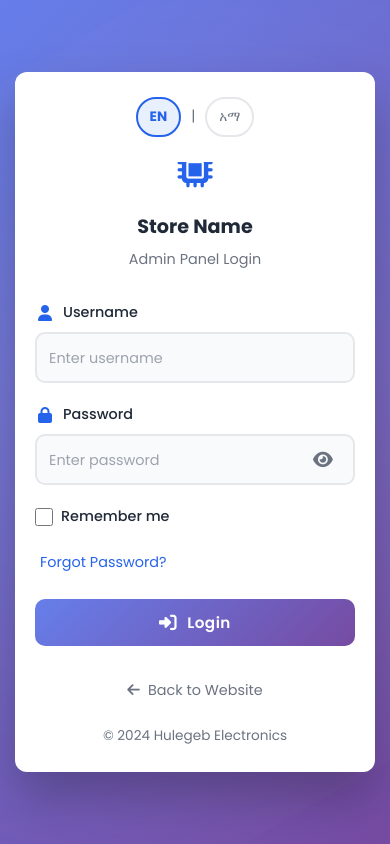
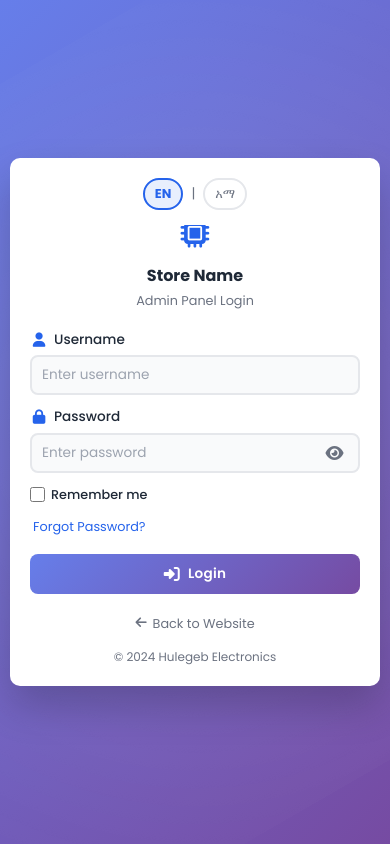
Before and after one commit to Haile-Kefle-cs/hulegeb-electronics, a website: page admin.html in a window 390 px wide. Drawn offline with Linux system fonts and the light colour scheme.

Commit message:
admin.html

```diff
--- a/admin.html
+++ b/admin.html
@@ -39,7 +39,7 @@
         body {
             font-family: 'Poppins', sans-serif;
             color: var(--text-color);
-            line-height: 1.6;
+            line-height: 1.5;
             overflow-x: hidden;
             width: 100%;
             max-width: 100%;
@@ -59,7 +59,7 @@
             justify-content: center;
             min-height: 100vh;
             width: 100%;
-            padding: 40px 20px;
+            padding: 30px 20px;
             position: relative;
             overflow-x: hidden;
         }
@@ -83,14 +83,14 @@
             to { transform: rotate(360deg); }
         }
 
-        /* ==================== Login Box ==================== */
+        /* ==================== Login Box - Reduced Size ==================== */
         .login-box {
             background: white;
-            border-radius: 20px;
-            padding: 40px;
+            border-radius: 15px;
+            padding: 25px 30px;
             width: 100%;
-            max-width: 420px;
-            box-shadow: 0 25px 50px rgba(0, 0, 0, 0.25);
+            max-width: 350px;
+            box-shadow: 0 20px 40px rgba(0, 0, 0, 0.2);
             position: relative;
             z-index: 1;
             animation: slideUp 0.5s ease;
@@ -100,7 +100,7 @@
 
         @keyframes slideUp {
             from {
-                transform: translateY(30px);
+                transform: translateY(20px);
                 opacity: 0;
             }
             to {
@@ -114,29 +114,29 @@
             display: flex;
             align-items: center;
             justify-content: center;
-            gap: 10px;
-            margin-bottom: 25px;
+            gap: 8px;
+            margin-bottom: 15px;
             flex-wrap: wrap;
             width: 100%;
         }
 
         .language-switcher-admin span {
             color: var(--light-text);
-            font-size: 0.9rem;
+            font-size: 0.85rem;
         }
 
         .lang-btn {
             background: none;
             border: 2px solid var(--border-color);
             cursor: pointer;
-            font-size: 0.9rem;
+            font-size: 0.85rem;
             font-weight: 500;
             color: var(--light-text);
-            padding: 8px 16px;
+            padding: 5px 12px;
             transition: all 0.3s ease;
-            border-radius: 25px;
-            min-height: 44px;
-            min-width: 50px;
+            border-radius: 20px;
+            min-height: 35px;
+            min-width: 45px;
             display: inline-flex;
             align-items: center;
             justify-content: center;
@@ -156,69 +156,65 @@
             color: var(--primary-color);
         }
 
-        .lang-btn:active {
-            transform: scale(0.95);
-        }
-
-        /* ==================== Login Header ==================== */
+        /* ==================== Login Header - Compact ==================== */
         .login-header {
             text-align: center;
-            margin-bottom: 30px;
+            margin-bottom: 20px;
             width: 100%;
         }
 
         .login-header i {
-            font-size: 3rem;
+            font-size: 2.2rem;
             color: var(--primary-color);
-            margin-bottom: 15px;
+            margin-bottom: 10px;
             animation: bounce 2s infinite;
             display: inline-block;
         }
 
         @keyframes bounce {
             0%, 100% { transform: translateY(0); }
-            50% { transform: translateY(-10px); }
+            50% { transform: translateY(-5px); }
         }
 
         .login-header h1 {
-            font-size: 1.4rem;
-            margin-bottom: 5px;
+            font-size: 1.2rem;
+            margin-bottom: 3px;
             word-wrap: break-word;
             color: var(--text-color);
         }
 
         .login-header p {
             color: var(--light-text);
-            font-size: 0.9rem;
+            font-size: 0.8rem;
             word-wrap: break-word;
         }
 
-        /* ==================== Login Form ==================== */
+        /* ==================== Login Form - Compact ==================== */
         .login-form {
             width: 100%;
             overflow: hidden;
         }
 
         .login-form .form-group {
-            margin-bottom: 20px;
+            margin-bottom: 12px;
             width: 100%;
         }
 
         .login-form label {
             display: flex;
             align-items: center;
-            gap: 8px;
-            margin-bottom: 8px;
+            gap: 6px;
+            margin-bottom: 5px;
             font-weight: 500;
-            font-size: 0.9rem;
+            font-size: 0.85rem;
             color: var(--text-color);
             word-wrap: break-word;
         }
 
         .login-form label i {
             color: var(--primary-color);
-            font-size: 1rem;
-            width: 20px;
+            font-size: 0.9rem;
+            width: 18px;
             text-align: center;
             flex-shrink: 0;
         }
@@ -232,14 +228,14 @@
         .login-form input[type="password"],
         .login-form input[type="email"] {
             width: 100%;
-            padding: 14px;
+            padding: 10px 12px;
             border: 2px solid var(--border-color);
-            border-radius: 10px;
-            font-size: 1rem;
+            border-radius: 8px;
+            font-size: 0.9rem;
             transition: all 0.3s ease;
             -webkit-appearance: none;
             appearance: none;
-            min-height: 50px;
+            min-height: 40px;
             max-width: 100%;
             font-family: inherit;
             background: #f9fafb;
@@ -251,27 +247,27 @@
         .login-form input[type="email"]:focus {
             outline: none;
             border-color: var(--primary-color);
-            box-shadow: 0 0 0 4px rgba(37, 99, 235, 0.1);
+            box-shadow: 0 0 0 3px rgba(37, 99, 235, 0.1);
             background: white;
         }
 
         .login-form input::placeholder {
             color: #9ca3af;
-            font-size: 0.9rem;
+            font-size: 0.85rem;
         }
 
         .toggle-password {
             position: absolute;
-            right: 12px;
+            right: 8px;
             top: 50%;
             transform: translateY(-50%);
             background: none;
             border: none;
             cursor: pointer;
             color: var(--light-text);
-            padding: 10px;
-            min-height: 40px;
-            min-width: 40px;
+            padding: 8px;
+            min-height: 35px;
+            min-width: 35px;
             display: flex;
             align-items: center;
             justify-content: center;
@@ -284,30 +280,26 @@
             color: var(--primary-color);
         }
 
-        .toggle-password:active {
-            transform: translateY(-50%) scale(0.9);
+        .toggle-password i {
+            font-size: 1rem;
         }
 
-        .toggle-password i {
-            font-size: 1.1rem;
-        }
-
-        /* ==================== Login Options ==================== */
+        /* ==================== Login Options - Compact ==================== */
         .login-options {
             display: flex;
             justify-content: space-between;
             align-items: center;
-            margin-bottom: 20px;
-            font-size: 0.9rem;
+            margin-bottom: 15px;
+            font-size: 0.8rem;
             flex-wrap: wrap;
-            gap: 10px;
+            gap: 8px;
             width: 100%;
         }
 
         .remember-me {
             display: flex;
             align-items: center;
-            gap: 8px;
+            gap: 5px;
             cursor: pointer;
             flex-wrap: wrap;
             user-select: none;
@@ -317,15 +309,15 @@
         }
 
         .remember-me input[type="checkbox"] {
-            width: 18px;
-            height: 18px;
+            width: 15px;
+            height: 15px;
             cursor: pointer;
             accent-color: var(--primary-color);
             flex-shrink: 0;
         }
 
         .remember-me span {
-            font-size: 0.9rem;
+            font-size: 0.8rem;
             color: var(--text-color);
         }
 
@@ -333,9 +325,9 @@
             color: var(--primary-color);
             text-decoration: none;
             white-space: nowrap;
-            font-size: 0.9rem;
+            font-size: 0.8rem;
             transition: all 0.3s ease;
-            padding: 5px;
+            padding: 3px;
         }
 
         .forgot-password:hover {
@@ -343,31 +335,31 @@
             text-decoration: underline;
         }
 
-        /* ==================== Login Button ==================== */
+        /* ==================== Login Button - Compact ==================== */
         .btn-login {
             width: 100%;
-            padding: 14px;
+            padding: 10px;
             background: linear-gradient(135deg, #667eea 0%, #764ba2 100%);
             color: white;
             border: none;
-            border-radius: 10px;
-            font-size: 1rem;
+            border-radius: 8px;
+            font-size: 0.9rem;
             font-weight: 600;
             cursor: pointer;
             transition: all 0.3s ease;
-            min-height: 50px;
+            min-height: 40px;
             max-width: 100%;
             display: flex;
             align-items: center;
             justify-content: center;
-            gap: 10px;
+            gap: 8px;
             font-family: inherit;
-            letter-spacing: 0.5px;
+            letter-spacing: 0.3px;
         }
 
         .btn-login:hover {
             transform: translateY(-2px);
-            box-shadow: 0 10px 25px rgba(102, 126, 234, 0.4);
+            box-shadow: 0 8px 20px rgba(102, 126, 234, 0.3);
         }
 
         .btn-login:active {
@@ -376,21 +368,21 @@
         }
 
         .btn-login i {
-            font-size: 1.1rem;
+            font-size: 1rem;
         }
 
-        /* ==================== Login Error ==================== */
+        /* ==================== Login Error - Compact ==================== */
         .login-error {
             display: none;
             background: #fee2e2;
             color: #991b1b;
-            padding: 12px 15px;
-            border-radius: 10px;
-            margin-top: 15px;
+            padding: 8px 12px;
+            border-radius: 8px;
+            margin-top: 10px;
             text-align: center;
             align-items: center;
-            gap: 10px;
-            font-size: 0.9rem;
+            gap: 8px;
+            font-size: 0.8rem;
             word-wrap: break-word;
             animation: shake 0.5s ease;
             width: 100%;
@@ -402,13 +394,13 @@
 
         @keyframes shake {
             0%, 100% { transform: translateX(0); }
-            25% { transform: translateX(-10px); }
-            75% { transform: translateX(10px); }
+            25% { transform: translateX(-8px); }
+            75% { transform: translateX(8px); }
         }
 
-        /* ==================== Login Footer ==================== */
+        /* ==================== Login Footer - Compact ==================== */
         .login-footer {
-            margin-top: 25px;
+            margin-top: 15px;
             text-align: center;
             width: 100%;
         }
@@ -418,12 +410,12 @@
             text-decoration: none;
             display: inline-flex;
             align-items: center;
-            gap: 8px;
-            margin-bottom: 15px;
+            gap: 6px;
+            margin-bottom: 10px;
             transition: all 0.3s ease;
-            padding: 8px 12px;
+            padding: 5px 10px;
             border-radius: 5px;
-            font-size: 0.9rem;
+            font-size: 0.8rem;
         }
 
         .back-link:hover {
@@ -432,7 +424,7 @@
         }
 
         .login-footer p {
-            font-size: 0.85rem;
+            font-size: 0.75rem;
             color: var(--light-text);
             word-wrap: break-word;
         }
@@ -440,77 +432,13 @@
         /* ==================== Responsive Design ==================== */
         @media (max-width: 768px) {
             .login-container {
-                padding: 30px 20px;
-            }
-
-            .login-box {
-                padding: 30px 25px;
-                border-radius: 15px;
-                max-width: 400px;
-            }
-
-            .login-header i {
-                font-size: 2.5rem;
-            }
-
-            .login-header h1 {
-                font-size: 1.3rem;
-            }
-
-            .login-options {
-                flex-direction: column;
-                align-items: flex-start;
-            }
-        }
-
-        @media (max-width: 480px) {
-            .login-container {
                 padding: 20px 15px;
             }
 
             .login-box {
-                padding: 25px 20px;
+                padding: 20px 25px;
                 border-radius: 12px;
-                max-width: 100%;
-            }
-
-            .login-header i {
-                font-size: 2.2rem;
-            }
-
-            .login-header h1 {
-                font-size: 1.2rem;
-            }
-
-            .login-form input[type="text"],
-            .login-form input[type="password"],
-            .login-form input[type="email"] {
-                padding: 12px;
-                font-size: 0.95rem;
-                min-height: 45px;
-            }
-
-            .btn-login {
-                padding: 12px;
-                font-size: 0.95rem;
-                min-height: 45px;
-            }
-
-            .lang-btn {
-                padding: 6px 12px;
-                font-size: 0.85rem;
-                min-height: 40px;
-                min-width: 45px;
-            }
-        }
-
-        @media (max-width: 360px) {
-            .login-container {
-                padding: 15px 10px;
-            }
-
-            .login-box {
-                padding: 20px 15px;
+                max-width: 320px;
             }
 
             .login-header i {
@@ -522,14 +450,79 @@
             }
 
             .login-options {
+                flex-direction: column;
+                align-items: flex-start;
                 gap: 5px;
+            }
+        }
+
+        @media (max-width: 480px) {
+            .login-container {
+                padding: 15px 10px;
+            }
+
+            .login-box {
+                padding: 20px;
+                border-radius: 10px;
+                max-width: 100%;
+            }
+
+            .login-header i {
+                font-size: 1.8rem;
+            }
+
+            .login-header h1 {
+                font-size: 1rem;
+            }
+
+            .login-form input[type="text"],
+            .login-form input[type="password"],
+            .login-form input[type="email"] {
+                padding: 8px 10px;
+                font-size: 0.85rem;
+                min-height: 38px;
+            }
+
+            .btn-login {
+                padding: 10px;
+                font-size: 0.85rem;
+                min-height: 38px;
+            }
+
+            .lang-btn {
+                padding: 4px 10px;
+                font-size: 0.8rem;
+                min-height: 32px;
+                min-width: 40px;
+            }
+        }
+
+        @media (max-width: 360px) {
+            .login-container {
+                padding: 10px 8px;
+            }
+
+            .login-box {
+                padding: 15px;
+            }
+
+            .login-header i {
+                font-size: 1.5rem;
+            }
+
+            .login-header h1 {
+                font-size: 0.95rem;
+            }
+
+            .login-options {
+                gap: 3px;
             }
         }
 
         /* Desktop Large Screens */
         @media (min-width: 1024px) {
             .login-box {
-                max-width: 420px;
+                max-width: 350px;
             }
         }
 
```
